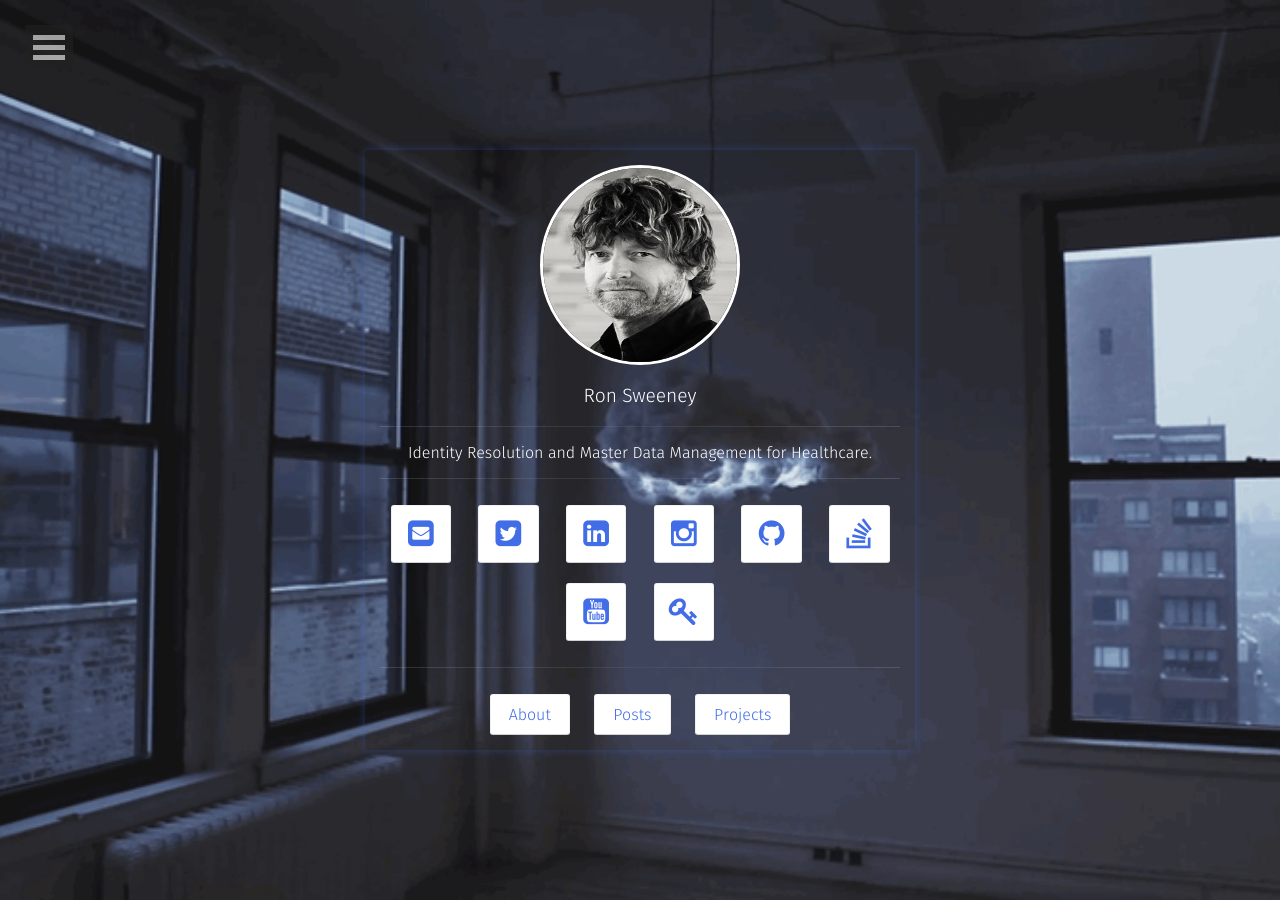
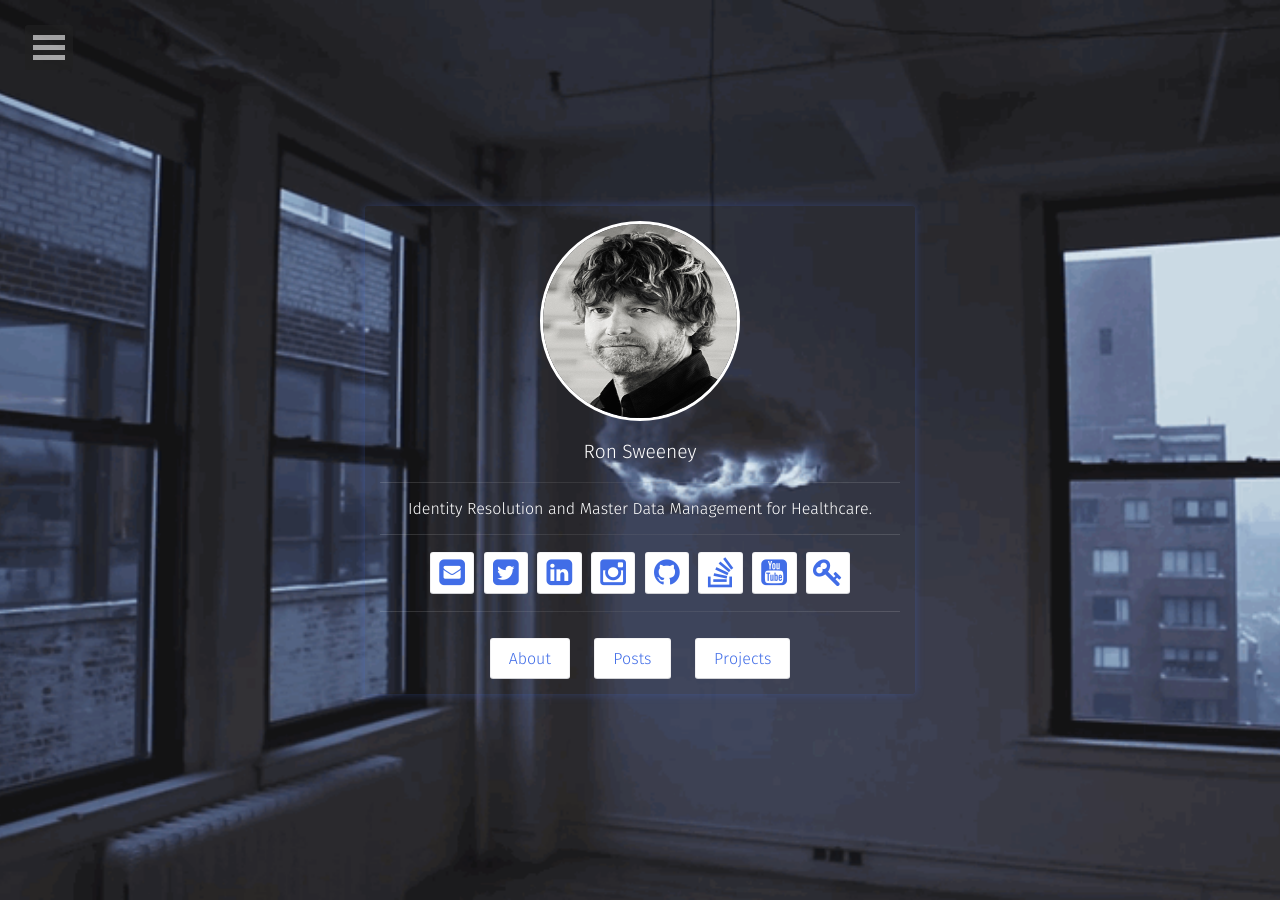
Before and after one commit to sween/sween_blog, a Jekyll site: the page built from index.html, in a window 1280 px wide. Built offline with Jekyll 4.4.1, drawn with Linux system fonts in a browser that asks for light colours; some web fonts are replaced.

Commit message:
git push

```diff
--- a/_sass/elements.scss
+++ b/_sass/elements.scss
@@ -13,8 +13,8 @@
 	}
 }
 .social-btn {
-	padding: 10px;
-	margin: 10px;
+	padding: 2px;
+	margin: 1px;
 	@extend %btnextend;
 }
 .btn {
```
